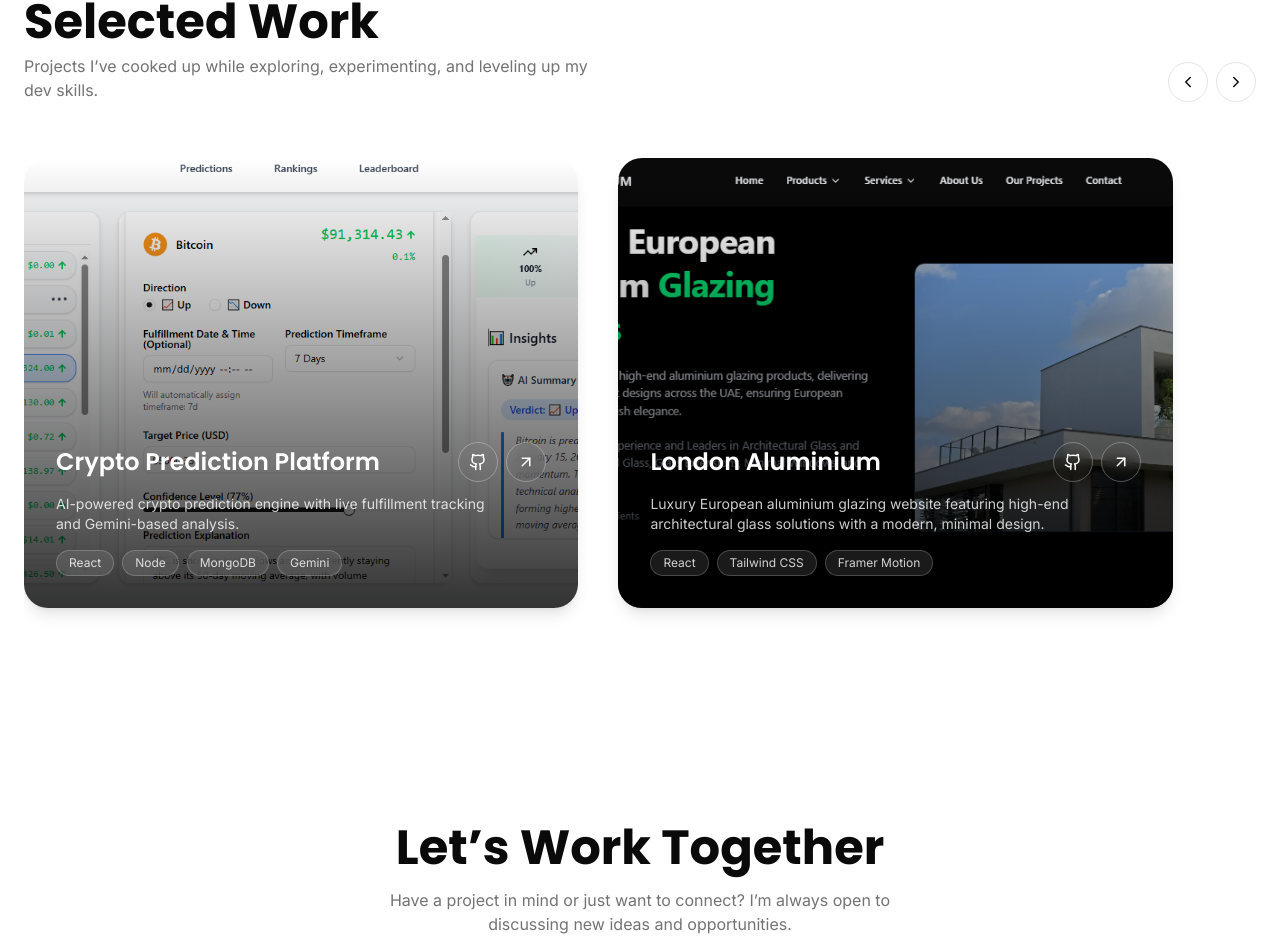
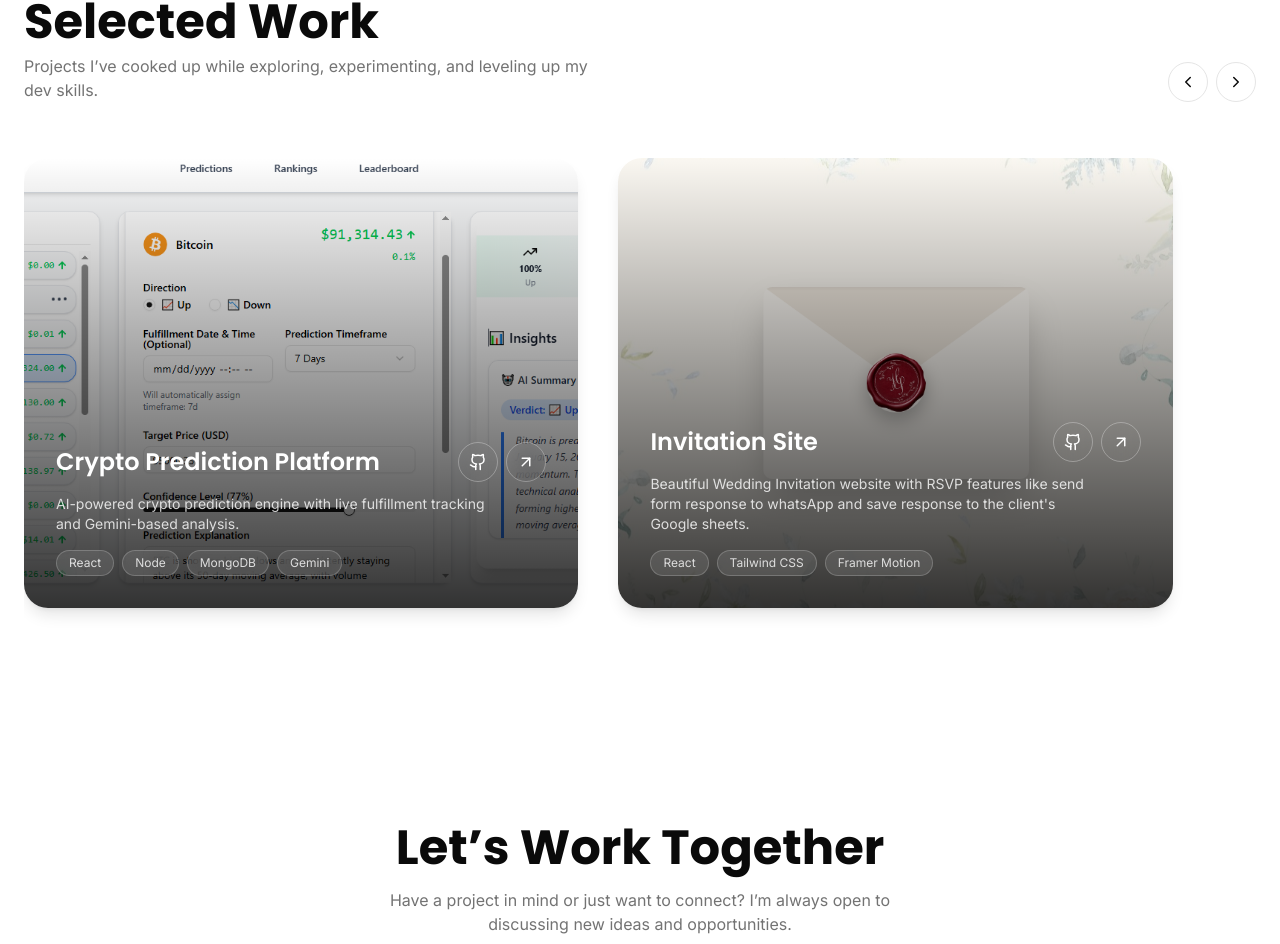
Before and after one commit to TariqCO/MyPortfolio, a React (Vite) app: page / in a window 1280 px wide. Shown: the part 3085-4029 px from the top of the page. Built offline with nearby package versions, Linux system fonts and the light colour scheme; no server answers.

Commit message:
changes in projectSection

```diff
--- a/src/pages/ProjectSection.jsx
+++ b/src/pages/ProjectSection.jsx
@@ -1,6 +1,6 @@
 import { useRef } from "react";
 import { motion } from "framer-motion";
-import { ArrowUpRight, ChevronLeft, ChevronRight, Github,  } from "lucide-react";
+import { ArrowUpRight, ChevronLeft, ChevronRight, Github } from "lucide-react";
 
 const projects = [
   {
@@ -10,23 +10,27 @@ const projects = [
     tech: ["React", "Node", "MongoDB", "Gemini"],
     image: "/images/crypto1.PNG",
     github: "https://github.com/TariqCO/cryptoPrediction",
+    link: "https://github.com/TariqCO/cryptoPrediction",
   },
   {
-  title: "London Aluminium",
-  description:
-    "Luxury European aluminium glazing website featuring high-end architectural glass solutions with a modern, minimal design.",
-  tech: ["React", "Tailwind CSS", "Framer Motion"],
-  image: "/images/london.PNG",
-  github: "https://github.com/TariqCO/AluminiumWindowUI"
-}
-
+    title: "Invitation Site",
+    description:
+      "Beautiful Wedding Invitation website with RSVP features like send form response to whatsApp and save response to the client's Google sheets. ",
+    tech: ["React", "Tailwind CSS", "Framer Motion"],
+    image: "/images/wedding.PNG",
+    github: "https://github.com/TariqCO/wedding",
+    link: "https://wedding-git-main-tariqs-projects-b75217c0.vercel.app/",
+  },
 ];
 
 export default function ProjectsSection() {
   const scrollRef = useRef(null);
 
   return (
-    <section id="projects" className="w-full py-24 bg-background overflow-hidden">
+    <section
+      id="projects"
+      className="w-full py-24 bg-background overflow-hidden"
+    >
       <div className="max-w-7xl mx-auto px-6">
         {/* HEADER */}
         <motion.div
@@ -37,9 +41,12 @@ export default function ProjectsSection() {
           className="flex flex-col md:flex-row items-start md:items-end justify-between mb-14 gap-4 md:gap-0"
         >
           <div>
-            <h2 className="text-4xl md:text-5xl font-bold mb-2">Selected Work</h2>
+            <h2 className="text-4xl md:text-5xl font-bold mb-2">
+              Selected Work
+            </h2>
             <p className="text-muted-foreground max-w-xl">
-              Projects I’ve cooked up while exploring, experimenting, and leveling up my dev skills.
+              Projects I’ve cooked up while exploring, experimenting, and
+              leveling up my dev skills.
             </p>
           </div>
 
@@ -94,7 +101,9 @@ export default function ProjectsSection() {
                 {/* CONTENT */}
                 <div className="relative z-10 h-full p-6 sm:p-8 flex flex-col justify-end text-white">
                   <div className="flex items-center justify-between mb-3">
-                    <h3 className="text-xl sm:text-2xl font-semibold">{project.title}</h3>
+                    <h3 className="text-xl sm:text-2xl font-semibold">
+                      {project.title}
+                    </h3>
 
                     <div className="flex gap-2">
                       {/* GitHub Button */}
@@ -109,9 +118,14 @@ export default function ProjectsSection() {
                         </a>
                       )}
 
-                      <div className="w-9 h-9 sm:w-10 sm:h-10 rounded-full border border-white/30 flex items-center justify-center backdrop-blur group-hover:bg-white/10 transition">
+                      <a
+                        href={project.link}
+                        target="_blank"
+                        rel="noopener noreferrer"
+                        className="w-9 h-9 sm:w-10 sm:h-10 rounded-full border border-white/30 flex items-center justify-center backdrop-blur group-hover:bg-white/10 transition"
+                      >
                         <ArrowUpRight size={18} />
-                      </div>
+                      </a>
                     </div>
                   </div>
 
```
Also changed, not shown: public/images/wedding.PNG (added).
